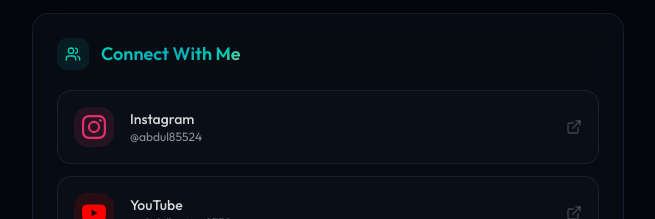
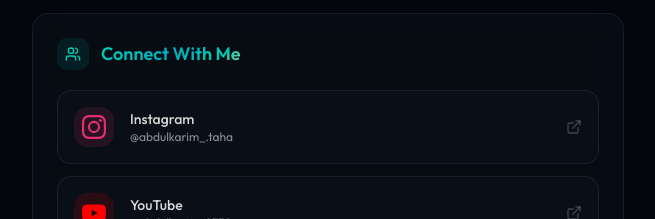
Before and after one commit to a7768972a/Abdulkarim.Taha_Bio, a Next.js app: page / in a window 1280 px wide. Shown: the part 1060-1279 px from the top of the page, without its empty margins (312-967 px from the left). Built offline with nearby package versions, Linux system fonts and the light colour scheme.

Commit message:
Update Instagram account to @abdulkarim_.taha

```diff
--- a/src/app/page.tsx
+++ b/src/app/page.tsx
@@ -62,10 +62,10 @@ const socialLinks: SocialLink[] = [
     name: 'Instagram',
     nameAr: 'Instagram',
     icon: 'instagram',
-    url: 'https://www.instagram.com/abdul85524/',
+    url: 'https://www.instagram.com/abdulkarim_.taha/',
     color: '#E1306C',
-    username: '@abdul85524',
-    usernameAr: '@abdul85524',
+    username: '@abdulkarim_.taha',
+    usernameAr: '@abdulkarim_.taha',
   },
   {
     name: 'YouTube',
```
Also changed, not shown: 1 other file (tests, documents, lock files or other folders).
